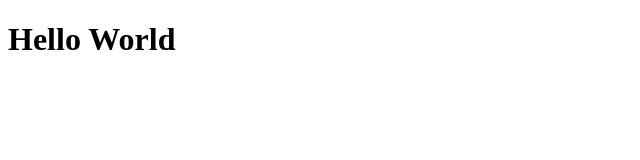
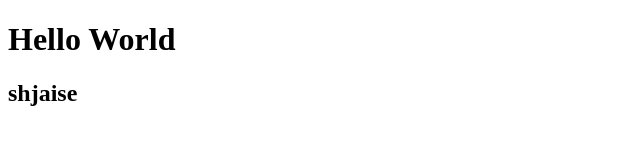
Before and after one commit to todadaptive/git-test, a plain HTML site: page index.html in a window 1280 px wide. Shown: the whole page, without its empty margins (0-640 px from the left). Drawn offline with Linux system fonts and the light colour scheme.

Commit message:
add a <h2> tag

```diff
--- a/index.html
+++ b/index.html
@@ -6,5 +6,6 @@
 </head>
 <body>
 	<h1>Hello World</h1>
+	<h2>shjaise</h2>
 </body>
 </html>
```
